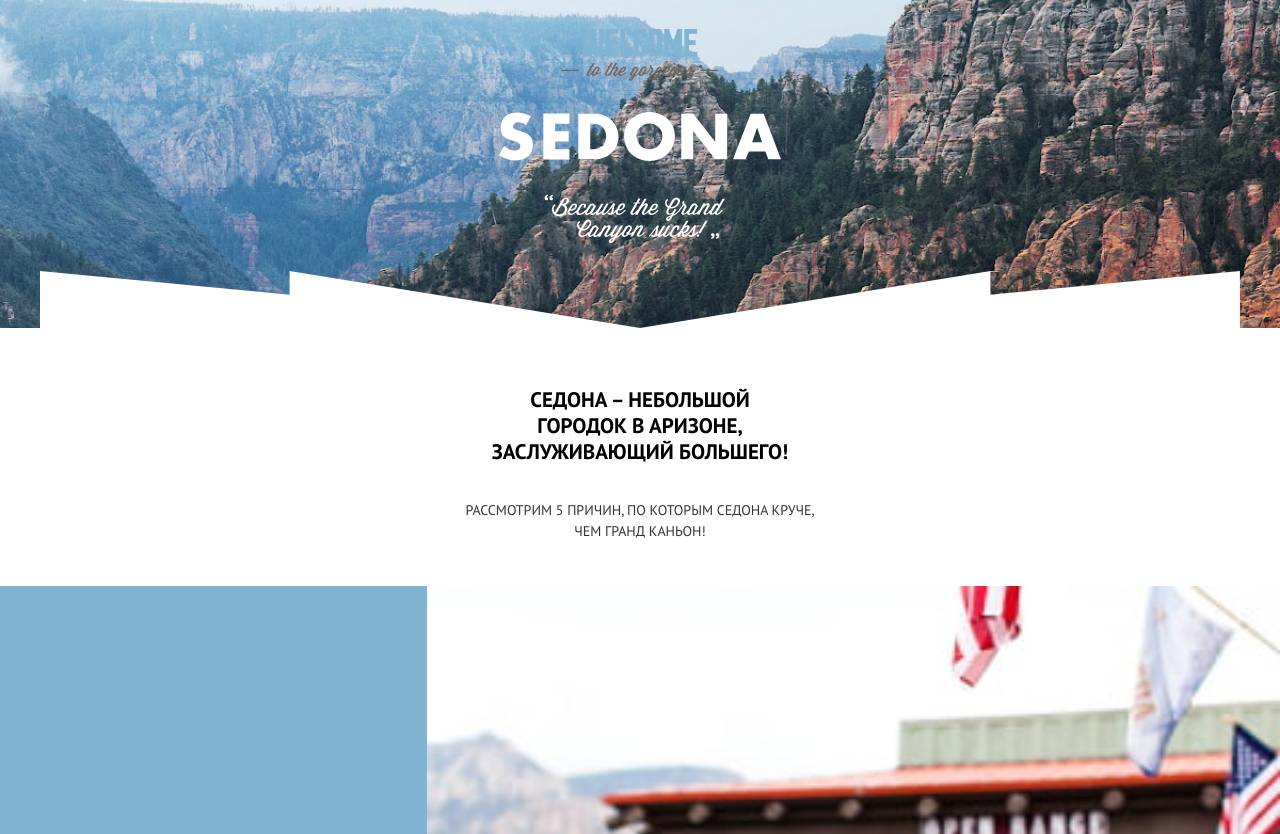
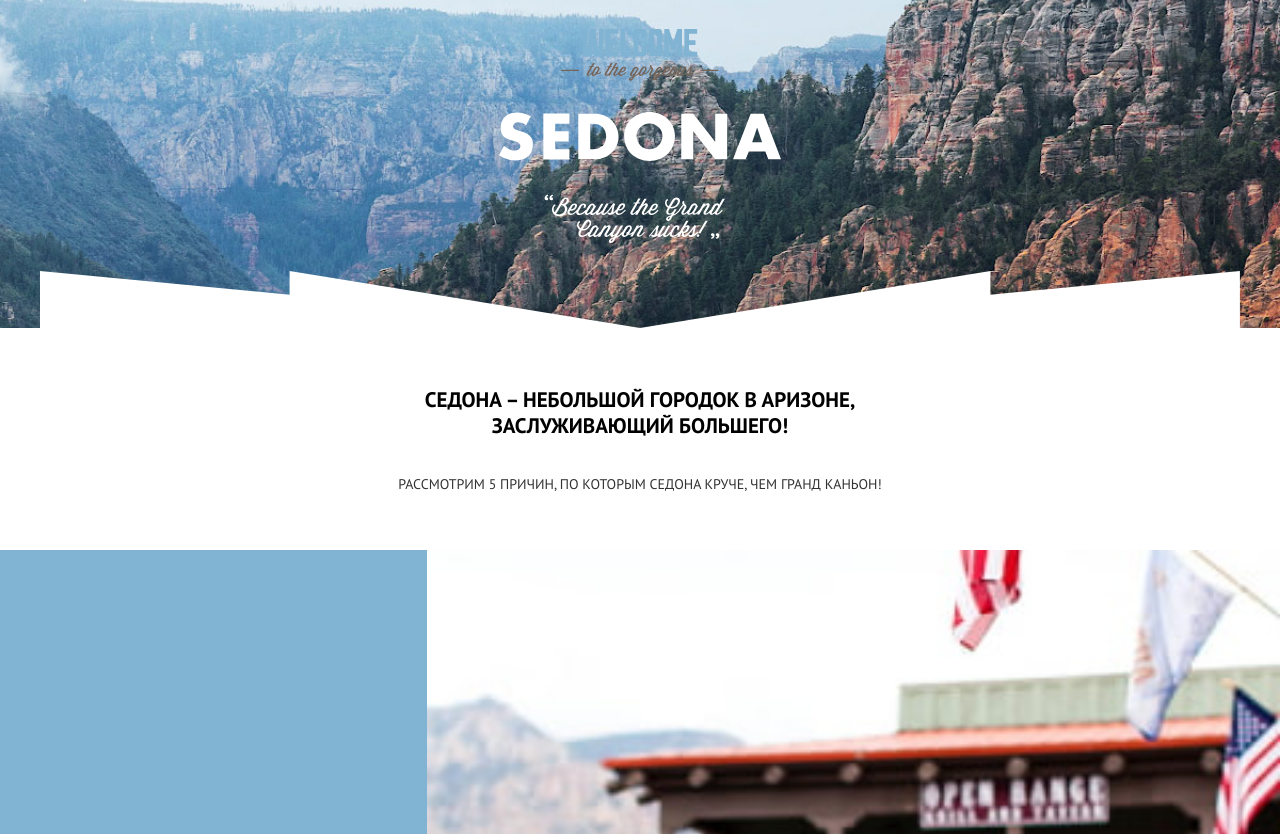
Before and after one commit to htmlacademy-adaptive/61058-sedona-27, a website: page source/index.html in a window 1280 px wide. Shown: the part 118-952 px from the top of the page. Drawn offline with nearby package versions, Linux system fonts and the light colour scheme; files that its build step writes are made by us from their sources.

Commit message:
Переделывает систему отступов на главной странице. И декорацию над списком преимуществ в мобильной версии

```diff
--- a/source/index.html
+++ b/source/index.html
@@ -35,11 +35,11 @@
     </header>
 
     <main class="page__main main-index">
-      <div class="intro">
+      <div class="main-index__intro intro">
         <img src="img/intro-text.svg" alt="Надпись &#34;Welcome to the gorgeous Sedona. &#8220;Because the Grand Canyon sucks!&#8222;&#34;">
       </div>
 
-      <section class="advantages-section">
+      <section class="main-index__advantages advantages-section">
         <div class="advantages-section__entrance">
           <h1 class="advantages-section__title">Cедона &ndash; небольшой городок&nbsp;в&nbsp;Аризоне, заслуживающий&nbsp;большего!</h1>
           <p class="advantages-section__text">Рассмотрим 5 причин, по которым Седона круче, чем гранд каньон!</p>
--- a/source/sass/components/advantages-section.scss
+++ b/source/sass/components/advantages-section.scss
@@ -4,26 +4,29 @@
 .advantages-section__entrance {
   @include mixins.base-horizontal-paddings;
   position: relative;
+  z-index: 1;
 
+  box-sizing: content-box;
   max-width: 520px;
   margin: 0 auto;
-  padding-top: 32px;
   padding-bottom: 53px;
 
   &::after {
     content: "";
     position: absolute;
     left: 50%;
-    bottom: 0;
+    bottom: -5px;
     transform: translateX(-50%);
     width: 100vw;
-    height: 37px;
+    height: 42px;
 
-    background-color: var.$color-blue-basic;
-    background-image: url("../../img/mobile/advantages-entrance-decoration.svg");
+    background-color: transparent;
+    background-image:
+      url("../../img/mobile/advantages-entrance-decoration.svg"),
+      linear-gradient(to bottom, #ffffff 5px, var.$color-blue-basic 5px);
     background-repeat: no-repeat;
     background-position: top;
-    background-size: 100% 37px;
+    background-size: 100% 37px, 100%;
 
     @media (min-width: var.$tablet-width) {
       display: none;
@@ -31,13 +34,8 @@
   }
 
   @media (min-width: var.$tablet-width) {
-    padding-top: 48px;
-    padding-bottom: 55px;
-  }
-
-  @media (min-width: var.$desktop-width) {
-    padding-top: 59px;
-    padding-bottom: 44px;
+    margin-bottom: 55px;
+    padding: 0;
   }
 }
 
--- /dev/null
+++ b/source/sass/components/main-index.scss
@@ -0,0 +1,13 @@
+@use "../variables.scss" as var;
+
+.main-index__intro {
+  margin-bottom: 32px;
+
+  @media (min-width: var.$tablet-width) {
+    margin-bottom: 48px;
+  }
+
+  @media (min-width: var.$desktop-width) {
+    margin-bottom: 59px;
+  }
+}
--- a/source/sass/components/offer.scss
+++ b/source/sass/components/offer.scss
@@ -1,19 +1,23 @@
 @use "../mixins.scss";
 @use "../variables.scss" as var;
 
-$-content-max-width: 498px;
+$-content-max-width: 458px;
 
 .offer {
   @include mixins.base-centralizer;
 
+  box-sizing: content-box;
   max-width: $-content-max-width;
   margin: 0 auto;
   padding-top: 38px;
   padding-bottom: 49px;
 
   @media (min-width: var.$tablet-width) {
-    padding-top: 61px;
-    padding-bottom: 58px;
+    padding: 61px 0 58px;
+  }
+
+  @media (min-width: var.$desktop-width) {
+    padding-bottom: 66px;
   }
 }
 
@@ -43,4 +47,12 @@ $-content-max-width: 498px;
   line-height: 1.24;
 
   align-self: stretch;
+
+  @media (min-width: var.$tablet-width) {
+    margin-top: 40px;
+  }
+
+  @media (min-width: var.$desktop-width) {
+    margin-top: 46px;
+  }
 }
--- a/source/sass/style.scss
+++ b/source/sass/style.scss
@@ -16,6 +16,7 @@
 @use "components/page.scss";
 @use "components/header.scss";
 @use "components/footer.scss";
+@use "components/main-index.scss";
 @use "components/site-navigation.scss";
 @use "components/intro.scss";
 @use "components/advantages-section.scss";
```
